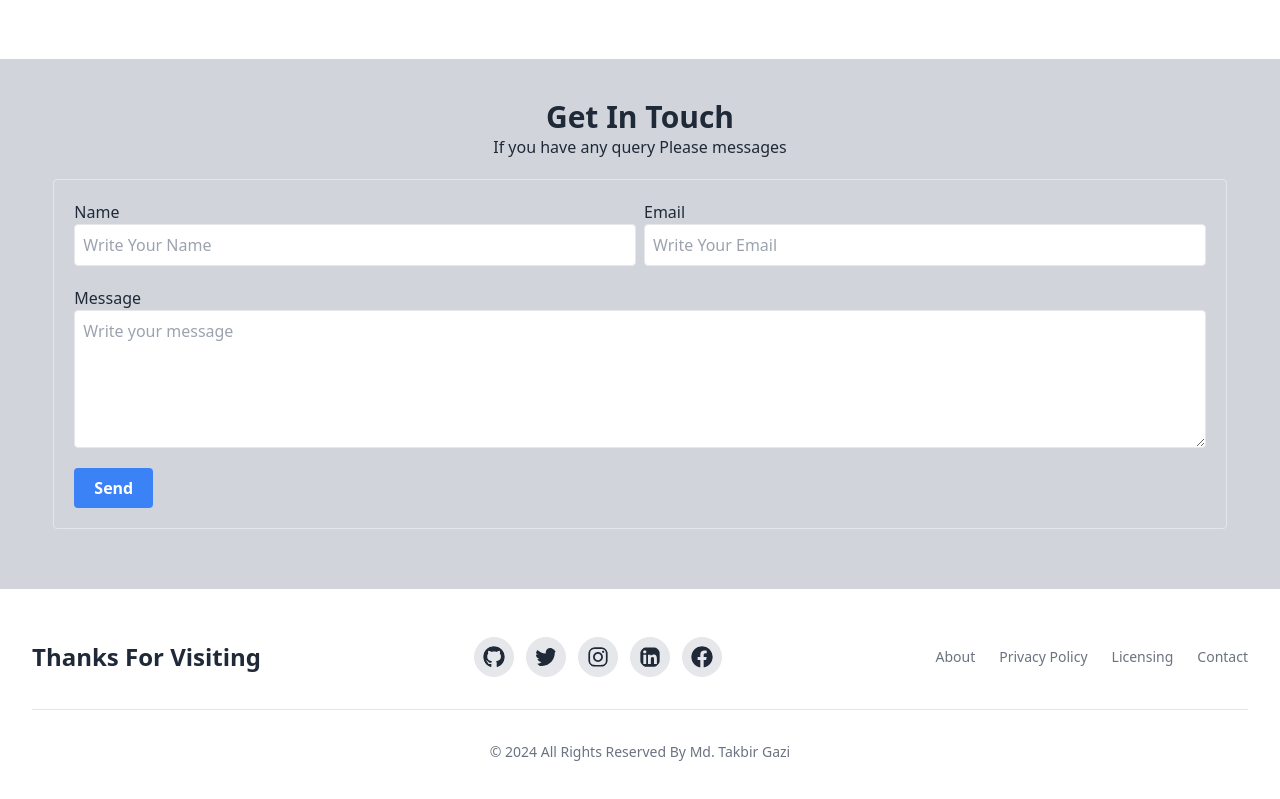
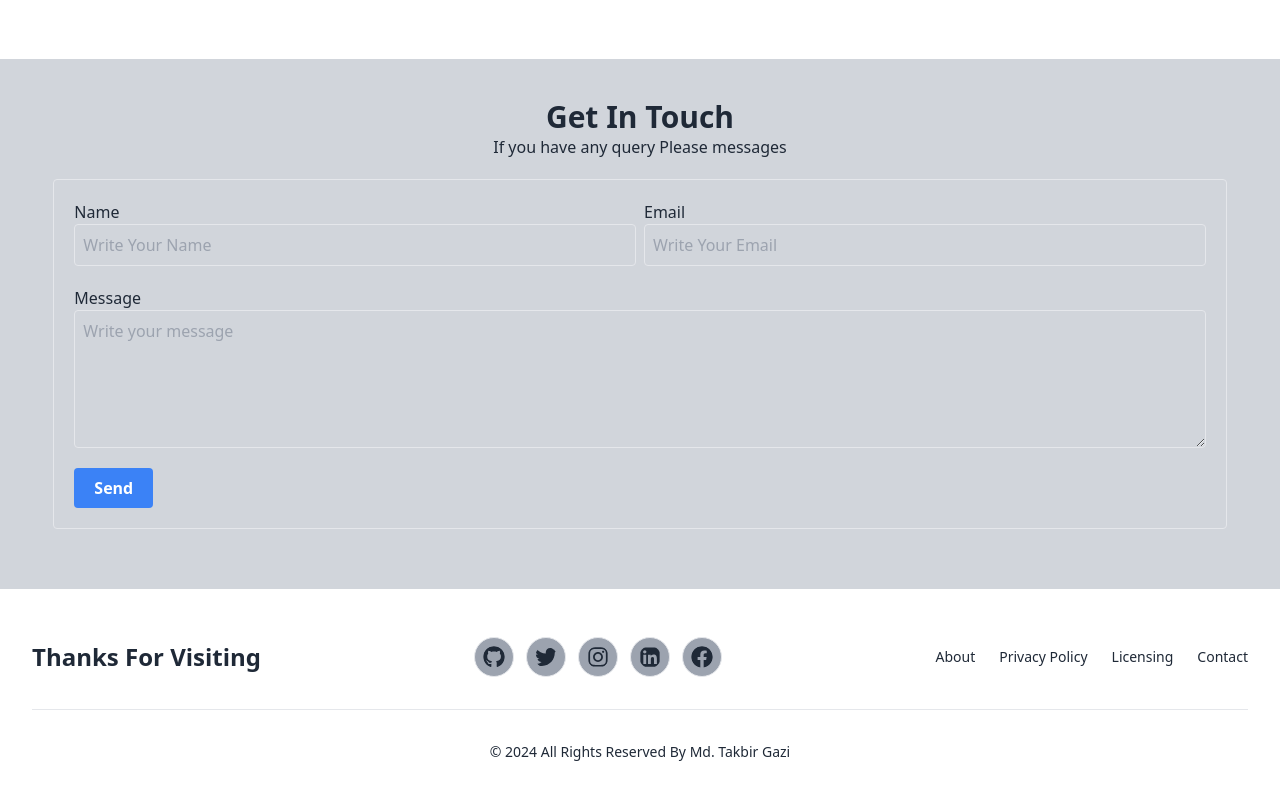
Before and after one commit to takbirgazi/portfolio, a React (Vite) app: page / in a window 1280 px wide. Shown: the part 1337-2136 px from the top of the page. Built offline with nearby package versions, Linux system fonts and the light colour scheme.

Commit message:
Update: Change Color

```diff
--- a/src/components/Footer.jsx
+++ b/src/components/Footer.jsx
@@ -7,16 +7,16 @@ const Footer = () => {
                 <div className="w-full max-w-screen-xl mx-auto p-4 md:py-8">
                     <div className="sm:flex sm:items-center sm:justify-between">
                         <a href="https://flowbite.com/" className="flex items-center mb-4 sm:mb-0 space-x-3 rtl:space-x-reverse">
-                            <span className="self-center text-2xl font-semibold whitespace-nowrap dark:text-white">Thanks For Visiting</span>
+                            <span className="self-center text-2xl font-semibold whitespace-nowrap dark:text-gray-800">Thanks For Visiting</span>
                         </a>
-                        <div className="flex items-center justify-center gap-3">
-                            <p><a href="https://github.com/takbirgazi" target="_blank"> <FaGithub className="w-10 h-10 border rounded-full p-2 bg-gray-200" /> </a></p>
-                            <p><a href="https://x.com/takbirgazibd" target="_blank"> <FaTwitter className="w-10 h-10 border rounded-full p-2 bg-gray-200"/> </a></p>
-                            <p><a href="https://www.instagram.com/takbirgazibd/" target="_blank"> <FaInstagram className="w-10 h-10 border rounded-full p-2 bg-gray-200" /> </a></p>
-                            <p><a href="https://www.linkedin.com/in/takbirgazi/" target="_blank"> <FaLinkedin className="w-10 h-10 border rounded-full p-2 bg-gray-200" /> </a></p>
-                            <p><a href="https://www.facebook.com/takbirgazibd/" target="_blank"> <FaFacebook className="w-10 h-10 border rounded-full p-2 bg-gray-200" /> </a></p>
+                        <div className="flex items-center justify-center gap-3 text-gray-800">
+                            <p><a href="https://github.com/takbirgazi" target="_blank"> <FaGithub className="w-10 h-10 border rounded-full p-2 bg-gray-400" /> </a></p>
+                            <p><a href="https://x.com/takbirgazibd" target="_blank"> <FaTwitter className="w-10 h-10 border rounded-full p-2 bg-gray-400"/> </a></p>
+                            <p><a href="https://www.instagram.com/takbirgazibd/" target="_blank"> <FaInstagram className="w-10 h-10 border rounded-full p-2 bg-gray-400" /> </a></p>
+                            <p><a href="https://www.linkedin.com/in/takbirgazi/" target="_blank"> <FaLinkedin className="w-10 h-10 border rounded-full p-2 bg-gray-400" /> </a></p>
+                            <p><a href="https://www.facebook.com/takbirgazibd/" target="_blank"> <FaFacebook className="w-10 h-10 border rounded-full p-2 bg-gray-400" /> </a></p>
                         </div>
-                        <ul className="flex flex-wrap items-center mb-6 text-sm font-medium text-gray-500 sm:mb-0 dark:text-gray-400">
+                        <ul className="flex flex-wrap items-center mb-6 text-sm font-medium text-gray-800 sm:mb-0 dark:text-gray-800">
                             <li>
                                 <a href="#about" className="hover:underline me-4 md:me-6">About</a>
                             </li>
@@ -32,7 +32,7 @@ const Footer = () => {
                         </ul>
                     </div>
                     <hr className="my-6 border-gray-200 sm:mx-auto dark:border-gray-700 lg:my-8" />
-                    <span className="block text-sm text-gray-500 sm:text-center dark:text-gray-400">© 2024 All Rights Reserved By <a href="#" className="hover:underline"> Md. Takbir Gazi</a></span>
+                    <span className="block text-sm text-gray-800 sm:text-center dark:text-gray-800">© 2024 All Rights Reserved By <a href="#" className="hover:underline text-gray-800"> Md. Takbir Gazi</a></span>
                 </div>
             </footer>
         </div>
--- a/src/components/Navbar.jsx
+++ b/src/components/Navbar.jsx
@@ -32,10 +32,10 @@ const Navbar = () => {
                             {links}
                         </ul>
                     </div>
-                    <a className="btn btn-ghost text-xl">Md. Takbir Gazi</a>
+                    <a className="btn btn-ghost text-xl text-gray-800">Md. Takbir Gazi</a>
                 </div>
                 <div className="navbar-end hidden lg:flex">
-                    <ul className="menu menu-horizontal px-1">
+                    <ul className="menu menu-horizontal px-1 text-gray-800">
                         {links}
                     </ul>
                 </div>
--- a/src/pages/About/About.jsx
+++ b/src/pages/About/About.jsx
@@ -13,15 +13,15 @@ import { IoLogoJavascript } from "react-icons/io";
 const About = () => {
     return (
         <div className="bg-gray-300 py-10" id="about">
-            <h2 className="font-bold text-3xl text-center">About Me</h2>
-            <p className="text-center px-2">I never sleep when I am tired, but I will sleep only when I am Done!</p>
+            <h2 className="font-bold text-3xl text-center text-gray-800">About Me</h2>
+            <p className="text-center px-2 text-gray-800">I never sleep when I am tired, but I will sleep only when I am Done!</p>
             <div className="w-11/12 mx-auto my-5 p-5">
                 <div className="flex flex-col lg:flex-row mx-auto items-center gap-1">
                     <div className="">
                         <img src={takbirgazi} alt="Md. Takbir Gazi" className="h-40 w-40 border rounded-full" />
                     </div>
                     <div className="flex-1">
-                        <p>
+                        <p className="text-gray-800">
                             Welcome to my website! I am Takbir Gazi,I am a <span className="font-semibold italic"> student at the National University of Economics,</span> and I am also a <span className="font-semibold italic">web developer</span> skilled in HTML, CSS, Tailwind CSS, React.js, MongoDB, Firebase, Express.js, MySQLi, PHP and  JavaScript. I create dynamic and responsive web applications, focusing on high-quality and efficient solutions. Explore my portfolio and contact me to bring your web projects to life!
                         </p>
                         <div className="flex flex-col lg:flex-row gap-2 my-1">
--- a/src/pages/Contact/Contact.jsx
+++ b/src/pages/Contact/Contact.jsx
@@ -15,24 +15,24 @@ const Contact = () => {
 }
     return (
         <div className="bg-gray-300 py-10" id="contact">
-            <h2 className="font-bold text-3xl text-center">Get In Touch</h2>
-            <p className="text-center">If you have any query Please messages</p>
+            <h2 className="font-bold text-3xl text-center text-gray-800">Get In Touch</h2>
+            <p className="text-center text-gray-800">If you have any query Please messages</p>
             <div className="w-11/12 mx-auto border rounded my-5 p-5">
                 <div className="text-green-800 text-sm">{message}</div>
                 <form onSubmit={contactHandler} className="flex flex-col gap-5">
                     <div className="flex flex-col md:flex-row items-center justify-between gap-2">
                         <div className="flex flex-col md:w-1/2 w-full">
-                            <label htmlFor="name">Name</label>
-                            <input type="text" name="name" placeholder="Write Your Name" className="border rounded p-2 outline-none" required />
+                            <label className="text-gray-800" htmlFor="name">Name</label>
+                            <input type="text" name="name" placeholder="Write Your Name" className="border rounded p-2 outline-none bg-transparent" required />
                         </div>
                         <div className="flex flex-col md:w-1/2 w-full">
-                            <label htmlFor="name">Email</label>
-                            <input type="email" name="email" placeholder="Write Your Email" className="border rounded p-2 outline-none" required />
+                            <label className="text-gray-800" htmlFor="name">Email</label>
+                            <input type="email" name="email" placeholder="Write Your Email" className="border rounded p-2 outline-none bg-transparent" required />
                         </div>
                     </div>
                     <div className="flex flex-col">
-                        <label htmlFor="name">Message</label>
-                        <textarea name="message" rows="5" cols="30" className="border rounded p-2 outline-none" placeholder="Write your message" required></textarea>
+                        <label className="text-gray-800" htmlFor="name">Message</label>
+                        <textarea name="message" rows="5" cols="30" className="border rounded p-2 outline-none bg-transparent" placeholder="Write your message" required></textarea>
                     </div>
                     <div>
                         <input type="submit" value="Send" className="border-blue-800 rounded px-5 py-2 bg-blue-500 text-white font-bold" />
--- a/src/pages/Projects/Projects.jsx
+++ b/src/pages/Projects/Projects.jsx
@@ -11,7 +11,7 @@ const Projects = () => {
 
     return (
         <div className="my-10" id="projects">
-            <h2 className="text-center font-bold text-3xl">Projects</h2>
+            <h2 className="text-center font-bold text-3xl text-gray-200">Projects</h2>
             <p className="text-center">Recently I have done this projects</p>
             <div className="grid grid-cols-1 md:grid-cols-2 lg:grid-cols-3 gap-5 w-11/12 mx-auto my-5 p-5">
                 {
```
